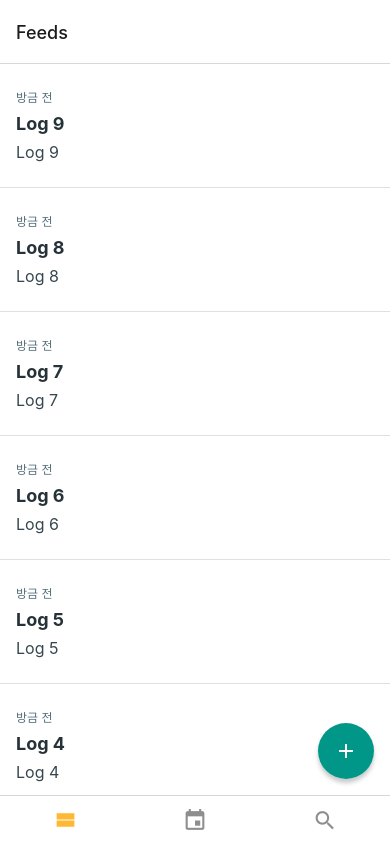
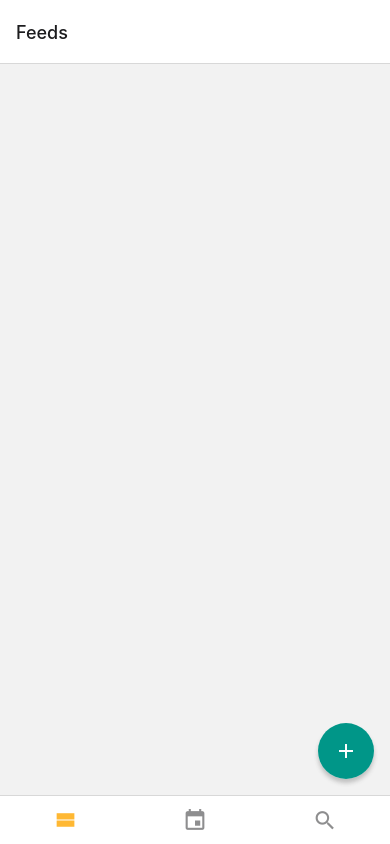
Before and after one commit to ShimHyesu/ExpoApp, a React Native app: screen /Feeds in a window 390 px wide. Built offline with nearby package versions, Linux system fonts and the light colour scheme.

Commit message:
AsyncStorage로 데이터 유지하기

```diff
--- a/contexts/LogContext.js
+++ b/contexts/LogContext.js
@@ -1,21 +1,15 @@
-import React, { useState } from "react";
-import { createContext } from "react";
+import React, { useEffect, useRef } from "react";
+import { createContext, useState } from "react";
 import "react-native-get-random-values";
 import { v4 as uuidv4 } from "uuid";
+
+import logsStorage from "../storages/logsStorage";
 
 const LogContext = createContext();
 
 export function LogContextProvider({ children }) {
-  const [logs, setLogs] = useState(
-    Array.from({ length: 10 })
-      .map((_, index) => ({
-        id: uuidv4(),
-        title: `Log ${index}`,
-        body: `Log ${index}`,
-        date: new Date().toISOString(),
-      }))
-      .reverse()
-  );
+  const initialLogsRef = useRef(null);
+  const [logs, setLogs] = useState([]);
 
   const onCreate = ({ title, body, date }) => {
     const log = { id: uuidv4(), title, body, date };
@@ -36,6 +30,38 @@
     setLogs(nextLogs);
   };
 
+  useEffect(() => {
+    // useEffect 내에서 async 함수 만들고 바로 호출
+    // IIFE 패턴
+    // async () => {
+    //   const savedLogs = await logsStorage.get();
+    //   if (savedLogs) {
+    //     initialLogsRef.current = savedLogs;
+    //     setLogs(savedLogs);
+    //   }
+    // };
+
+    // IIFE를 사용하지 않는 코드 예제
+    const save = async () => {
+      const savedLogs = await logsStorage.get();
+      if (savedLogs) {
+        initialLogsRef.current = savedLogs;
+        setLogs(savedLogs);
+      }
+    };
+    save();
+  }, []);
+
+  // logs 배열 바뀔때마다 logsStorage에 저장하도록
+  // 불러오는데 호출될때 두번째 useEffect 실행되기에 한번더 저장되게 됨
+  // 방지하기 위해 불러온 초기 데이터 useRef로 기억하도록 함
+  useEffect(() => {
+    if (logs === initialLogsRef.current) {
+      return;
+    }
+    logsStorage.set(logs);
+  }, [logs]);
+
   return (
     <LogContext.Provider value={{ logs, onCreate, onModify, onRemove }}>
       {children}
--- a/package.json
+++ b/package.json
@@ -10,6 +10,7 @@
     "eject": "expo eject"
   },
   "dependencies": {
+    "@react-native-async-storage/async-storage": "^1.17.7",
     "@react-native-community/datetimepicker": "^6.2.0",
     "@react-navigation/bottom-tabs": "^6.3.1",
     "@react-navigation/material-bottom-tabs": "^6.2.1",
--- /dev/null
+++ b/storages/logsStorage.js
@@ -0,0 +1,28 @@
+//
+// AsyncStorage로 데이터 유지하기
+//
+// @react-native-community/async-storage 패키지 @react-native-async-storage/async-storage로 이동
+import AsyncStorage from "@react-native-async-storage/async-storage";
+
+const key = "logs";
+
+const logsStorage = {
+  async get() {
+    try {
+      const raw = await AsyncStorage.getItem(key);
+      const parsed = JSON.parse(raw);
+      return parsed;
+    } catch (e) {
+      throw new Error("Failed to load logs");
+    }
+  },
+  async set(data) {
+    try {
+      await AsyncStorage.setItem(key, JSON.stringify(data));
+    } catch (e) {
+      throw new Error("Failed to save logs");
+    }
+  },
+};
+
+export default logsStorage;
```
Also changed, not shown: 1 other file (tests, documents, lock files or other folders).
